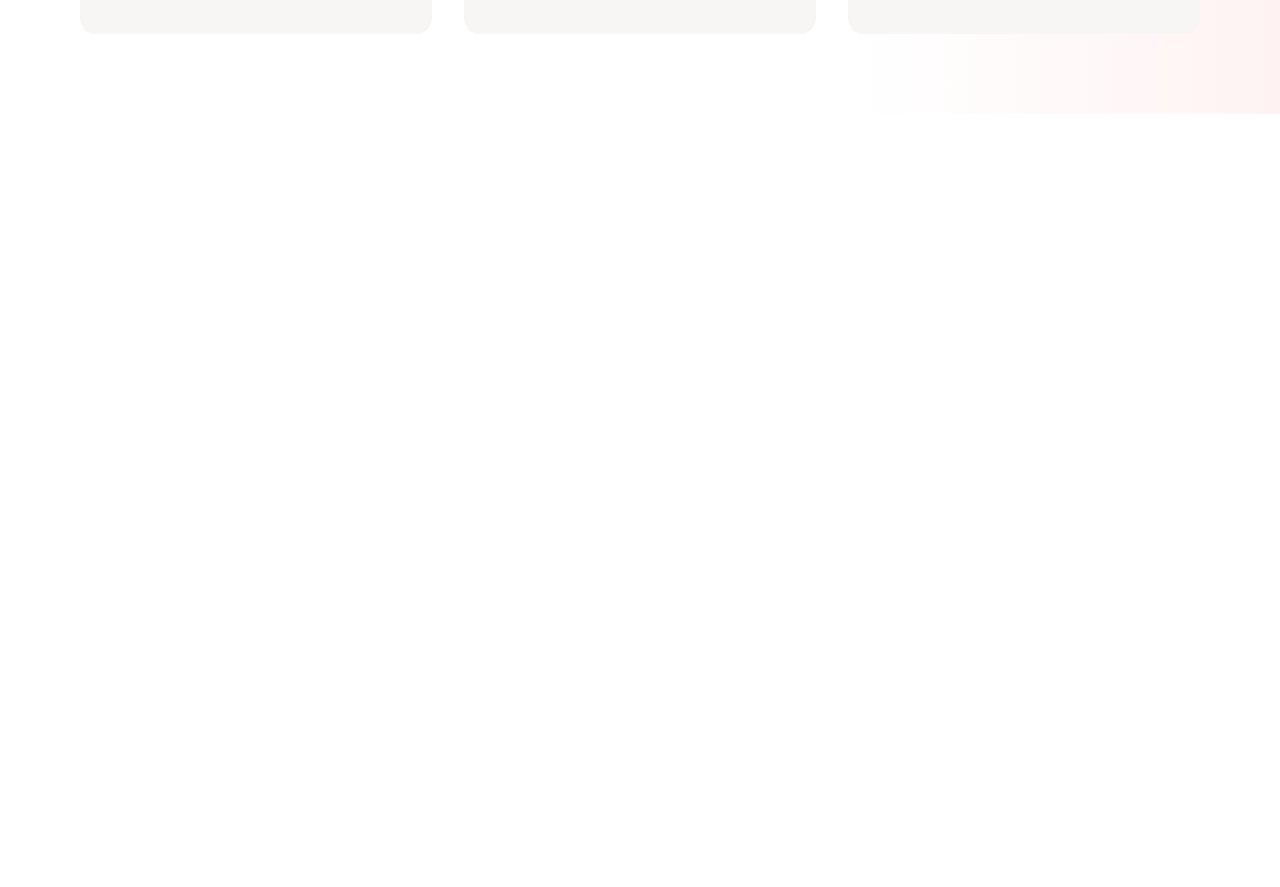
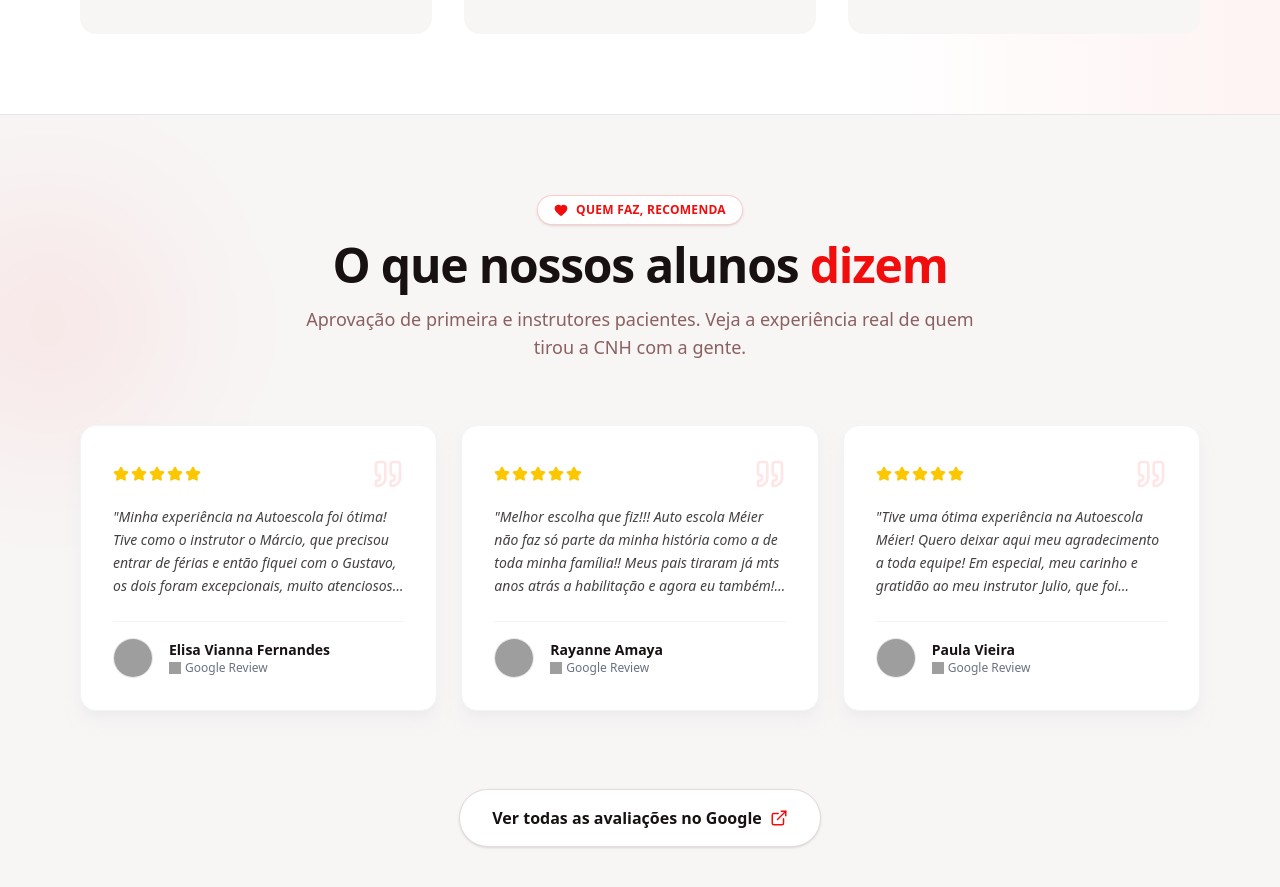
Before and after one commit to Matheus-Valviesse/Autoescola-Meier, a React (Vite) app: page / in a window 1280 px wide. Shown: the part 3729-4616 px from the top of the page. Before the commit the page ends 3843 px from the top, so only its background shows below. Built offline with nearby package versions, Linux system fonts and the light colour scheme; grey boxes are pictures that could not be loaded.

Commit message:
card reviews

```diff
--- a/src/App.jsx
+++ b/src/App.jsx
@@ -1,11 +1,10 @@
 import CoursesSection from "./components/CoursesSection"
+import GoogleReviews from "./components/GoogleReviews"
 import Hero from "./components/Hero"
 import WhatsAppBanner from "./components/whatsAppbanner"
 import WhyChooseUs from "./components/WhyChooseUs"
 
-
 function App() {
-
 
   return (
     <>
@@ -13,6 +12,7 @@ function App() {
       <CoursesSection />
       <WhatsAppBanner/>
       <WhyChooseUs/>
+      <GoogleReviews/>
     </>
   )
 }
--- /dev/null
+++ b/src/components/GoogleReviews.jsx
@@ -0,0 +1,143 @@
+import React, { useState, useEffect } from 'react';
+import { motion, AnimatePresence } from 'framer-motion';
+import { Star, Quote, ExternalLink, Heart } from 'lucide-react';
+import reviewsData from '../data/reviews.json'; // Certifique-se que o caminho está correto
+
+const GoogleReviews = () => {
+  // Estado para controlar qual "página" de reviews estamos vendo
+  const [currentIndex, setIndex] = useState(0);
+  const itemsPerPage = 3;
+
+  // Lógica de Rotação Automática (20 segundos)
+  useEffect(() => {
+    const timer = setInterval(() => {
+      setIndex((prevIndex) => {
+        // Se chegar no fim da lista, volta para o começo (0)
+        const nextIndex = prevIndex + itemsPerPage;
+        return nextIndex >= reviewsData.length ? 0 : nextIndex;
+      });
+    }, 20000); // 20000ms = 20 segundos
+
+    return () => clearInterval(timer); // Limpa o timer se o componente desmontar
+  }, []);
+
+  // Pega apenas os 3 reviews atuais baseados no índice
+  const currentReviews = reviewsData.slice(currentIndex, currentIndex + itemsPerPage);
+
+  return (
+    <section className="bg-[#f8f5f5] py-20 px-4 md:px-10 lg:px-20 border-t border-gray-200 relative overflow-hidden">
+
+      {/* Detalhes de Fundo */}
+      <div className="absolute -left-20 top-20 w-64 h-64 bg-[#f20d0d]/5 rounded-full blur-3xl pointer-events-none"></div>
+
+      <div className="max-w-[1280px] mx-auto relative z-10">
+
+        {/* Cabeçalho */}
+        <div className="flex flex-col items-center text-center gap-4 mb-16">
+          <div className="inline-flex items-center gap-2 rounded-full border border-[#f20d0d]/20 bg-white px-4 py-1.5 shadow-sm">
+            <Heart className="text-[#f20d0d] fill-[#f20d0d]" size={14} />
+            <span className="text-xs font-bold text-[#f20d0d] uppercase tracking-wide">Quem faz, recomenda</span>
+          </div>
+          <h2 className="text-3xl lg:text-5xl font-black tracking-tight text-[#181111]">
+            O que nossos alunos <span className="text-[#f20d0d]">dizem</span>
+          </h2>
+          <p className="text-lg text-[#8a6060] max-w-2xl">
+            Aprovação de primeira e instrutores pacientes. Veja a experiência real de quem tirou a CNH com a gente.
+          </p>
+        </div>
+
+        {/* Grid de Reviews com Animação de Troca */}
+        <div className="min-h-[300px]"> {/* Altura mínima para evitar pulos layout */}
+          <AnimatePresence mode='wait'>
+            <motion.div
+              key={currentIndex} // A chave mudando força a animação de saída/entrada
+              initial={{ opacity: 0, y: 20 }}
+              animate={{ opacity: 1, y: 0 }}
+              exit={{ opacity: 0, y: -20 }}
+              transition={{ duration: 0.5 }}
+              className="grid grid-cols-1 md:grid-cols-2 lg:grid-cols-3 gap-6"
+            >
+              {currentReviews.map((review, idx) => (
+                <div
+                  key={`${currentIndex}-${idx}`}
+                  className="bg-white p-6 md:p-8 rounded-2xl shadow-lg shadow-gray-200/50 border border-gray-100 flex flex-col justify-between hover:shadow-xl transition-shadow duration-300"
+                >
+                  <div>
+                    <div className="flex items-center justify-between mb-4">
+                      <div className="flex gap-0.5">
+                        {[...Array(5)].map((_, i) => (
+                          <Star
+                            key={i}
+                            size={16}
+                            className={`${i < review.stars ? 'text-yellow-400 fill-yellow-400' : 'text-gray-300 fill-gray-300'}`}
+                          />
+                        ))}
+                      </div>
+                      <Quote className="text-[#f20d0d]/10" size={32} />
+                    </div>
+
+                    <p className="text-[#181111]/80 text-sm leading-relaxed mb-6 font-medium italic line-clamp-4">
+                      "{review.text}"
+                    </p>
+                  </div>
+
+                  <div className="flex items-center gap-4 pt-4 border-t border-gray-100 mt-auto">
+                    {/* Avatar Lógica */}
+                    {review.image ? (
+                       <img
+                       src={review.image}
+                       alt={review.name}
+                       loading="lazy"
+                       className="h-10 w-10 rounded-full object-cover border border-gray-200"
+                       // Fallback se a imagem quebrar
+                       onError={(e) => {
+                         e.target.style.display = 'none';
+                         e.target.nextSibling.style.display = 'flex';
+                       }}
+                     />
+                    ) : null}
+
+                    {/* Fallback Avatar (Inicial) - Mostra se não tiver imagem ou se ela quebrar */}
+                    <div
+                      className="h-10 w-10 rounded-full bg-gradient-to-tr from-[#f20d0d] to-orange-500 flex items-center justify-center text-white font-bold text-sm shadow-md"
+                      style={{ display: review.image ? 'none' : 'flex' }}
+                    >
+                      {review.name.charAt(0)}
+                    </div>
+
+                    <div className="flex flex-col">
+                      <h4 className="font-bold text-[#181111] text-sm">{review.name}</h4>
+                      <div className="flex items-center gap-1">
+                        <img src="https://upload.wikimedia.org/wikipedia/commons/5/53/Google_%22G%22_Logo.svg" alt="G" className="w-3 h-3" />
+                        <span className="text-xs text-gray-500">Google Review</span>
+                      </div>
+                    </div>
+                  </div>
+                </div>
+              ))}
+            </motion.div>
+          </AnimatePresence>
+        </div>
+
+        <motion.div
+          initial={{ opacity: 0 }}
+          whileInView={{ opacity: 1 }}
+          className="mt-16 text-center"
+        >
+          <a
+            href="#" // Coloque o link real do Google Maps da autoescola aqui
+            target="_blank"
+            rel="noopener noreferrer"
+            className="inline-flex items-center justify-center gap-2 px-8 py-4 bg-white border border-[#e6dbdb] rounded-full text-[#181111] font-bold hover:bg-[#f8f5f5] hover:border-[#f20d0d] transition-all group shadow-sm"
+          >
+            Ver todas as avaliações no Google
+            <ExternalLink className="group-hover:translate-x-1 transition-transform text-[#f20d0d]" size={18} />
+          </a>
+        </motion.div>
+
+      </div>
+    </section>
+  );
+};
+
+export default GoogleReviews;
```
